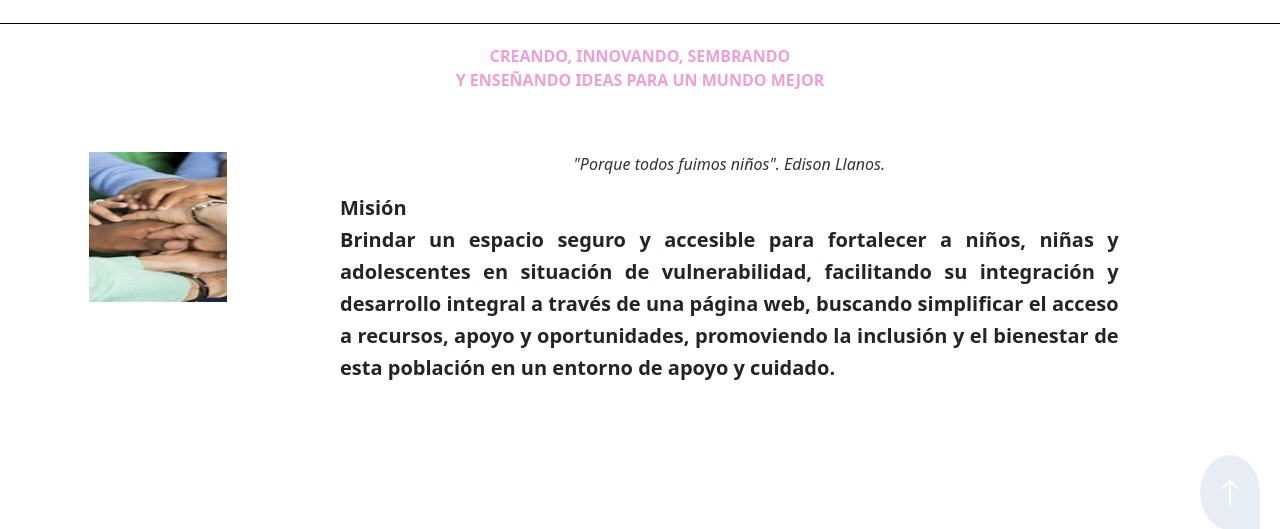
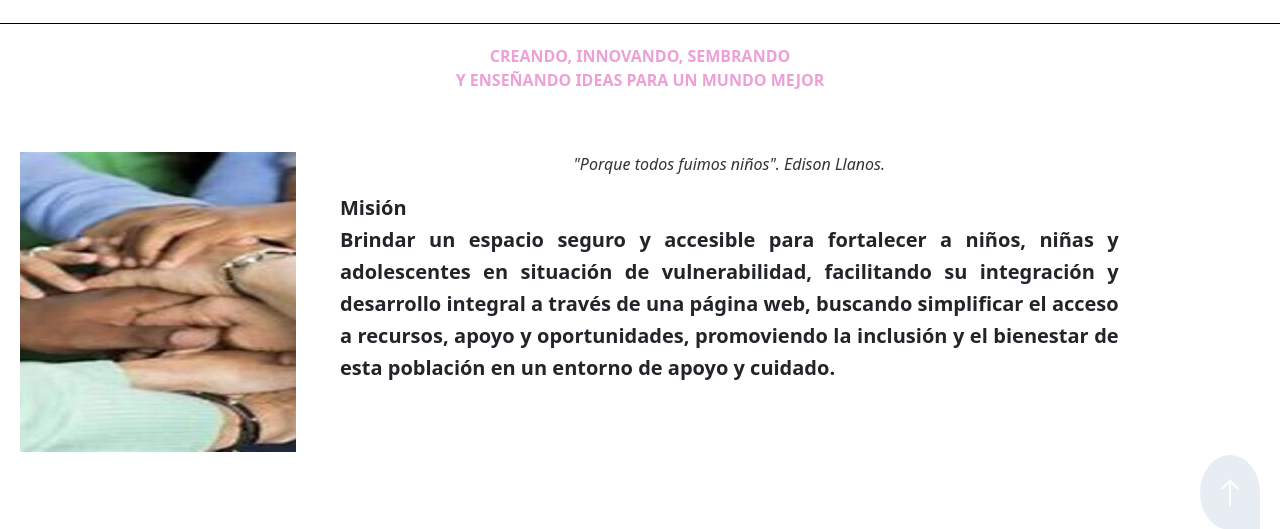
Before and after one commit to Developer923004/Fundacion_Social, a plain HTML site: page Mision.html in a window 1280 px wide. Shown: the part 250-779 px from the top of the page. Drawn offline with nearby package versions, Linux system fonts and the light colour scheme.

Commit message:
Update main.css

```diff
--- a/Assets(activos)/CSS (personalizado)/main.css
+++ b/Assets(activos)/CSS (personalizado)/main.css
@@ -486,8 +486,8 @@
 
  /*imagenes de contenedores*/
 .img-grande {
-    width: 50%;   /* Ajusta el ancho */
-    height: 50%;    /* Ajusta la altura */
+    width: 100%;   /* Ajusta el ancho */
+    height: 100%;    /* Ajusta la altura */
     object-fit: cover;  /* Mantiene las proporciones sin deformar */
 
 }
```
